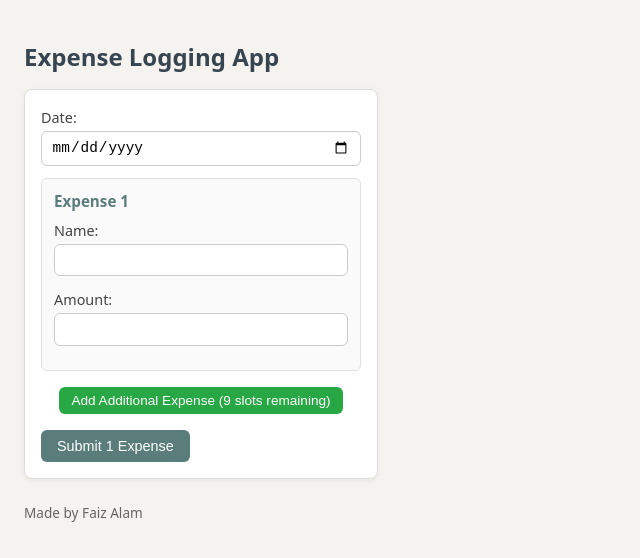
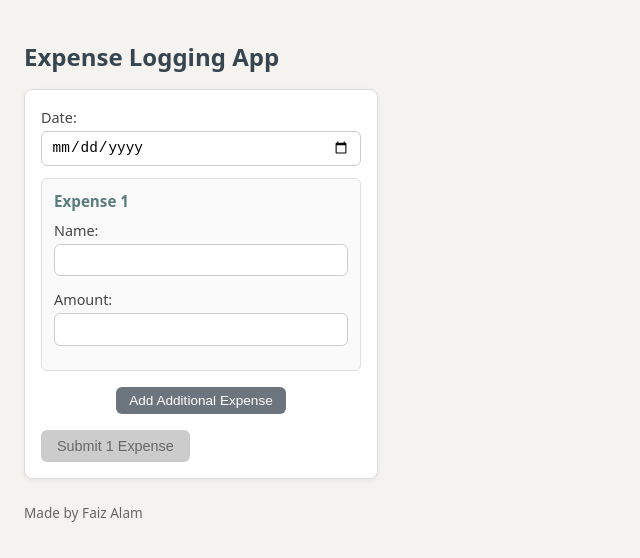
Before and after one commit to FaizAlamDev/expense-google-sheets, a React (Vite) app in the folder client/: page / in a window 1280 px wide. Shown: the top 558 px of the page, without its empty margins (0-640 px from the left). Built offline with nearby package versions, Linux system fonts and the light colour scheme.

Commit message:
frontend changes for only adding data if slots are available on a given date

```diff
--- a/client/src/App.css
+++ b/client/src/App.css
@@ -48,7 +48,7 @@
 }
 
 button {
-  background: #5a7d7c;
+  background: #194586;
   color: #fff;
   border: none;
   padding: 0.5rem 1rem;
@@ -59,7 +59,13 @@
 }
 
 button:hover {
-  background: #496563;
+  background: #0b3169;
+}
+
+button[type="submit"]:disabled {
+  background-color: #ccc;
+  color: #666;
+  cursor: not-allowed;
 }
 
 .success-message {
--- a/client/src/App.tsx
+++ b/client/src/App.tsx
@@ -10,6 +10,7 @@
   const [isLoading, setIsLoading] = useState(false);
   const [error, setError] = useState("");
   const [success, setSuccess] = useState("");
+  const [remainingSlots, setRemainingSlots] = useState<number>();
 
   const addExpense = () => {
     if (expenses.length < 10) {
@@ -60,6 +61,7 @@
       }
       setDate("");
       setExpenses([{ name: "", amount: "" }]);
+      setRemainingSlots(undefined);
 
       setSuccess("Expense logged successfully");
       setTimeout(() => {
@@ -83,7 +85,17 @@
     }
   }
 
-  const remainingSlots = 10 - expenses.length;
+  async function findAvailableSlots(e: React.ChangeEvent<HTMLInputElement>) {
+    setDate(e.target.value);
+    const response = await fetch(
+      `api/getAvailableSlots?date=${encodeURIComponent(e.target.value)}`
+    );
+    const data = await response.json();
+    if (!response.ok) {
+      throw new Error(data.message || "Failed to fetch available slots");
+    }
+    setRemainingSlots(data.availableSlots);
+  }
 
   return (
     <>
@@ -99,7 +111,7 @@
               id="date"
               type="date"
               value={date}
-              onChange={(e) => setDate(e.target.value)}
+              onChange={findAvailableSlots}
               required
             />
           </div>
@@ -145,13 +157,15 @@
             <button
               type="button"
               onClick={addExpense}
-              disabled={expenses.length >= 10}
+              disabled={expenses.length >= (remainingSlots ?? 0)}
               className="add-btn"
             >
-              Add Additional Expense ({remainingSlots} slots remaining)
+              {remainingSlots !== undefined
+                ? `Add Additional Expense, ${remainingSlots} slots remaining`
+                : "Add Additional Expense"}
             </button>
           </div>
-          <button type="submit" disabled={isLoading}>
+          <button type="submit" disabled={isLoading || !remainingSlots}>
             {isLoading
               ? "Submitting..."
               : `Submit ${expenses.length} Expense${
```
